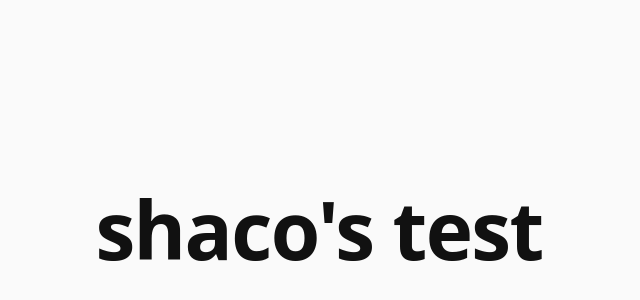
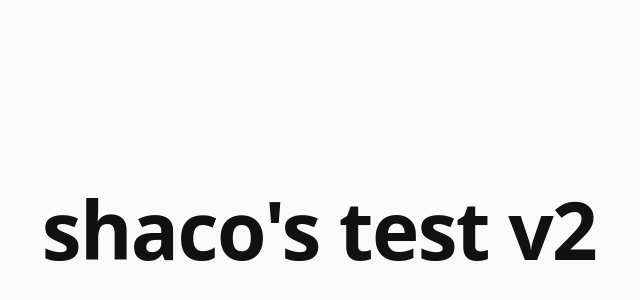
Before and after one commit to shaco-junghyun/test, a website: page index.html in a window 1280 px wide. Shown: the part 172-472 px from the top of the page, without its empty margins (321-961 px from the left). Drawn offline with Linux system fonts and the light colour scheme.

Commit message:
Show v2 on page (#11)
Co-authored-by: Claude Opus 5.5 <noreply@anthropic.com>

```diff
--- a/index.html
+++ b/index.html
@@ -17,6 +17,6 @@
   </style>
 </head>
 <body>
-  <h1>shaco's test</h1>
+  <h1>shaco's test v2</h1>
 </body>
 </html>
```
